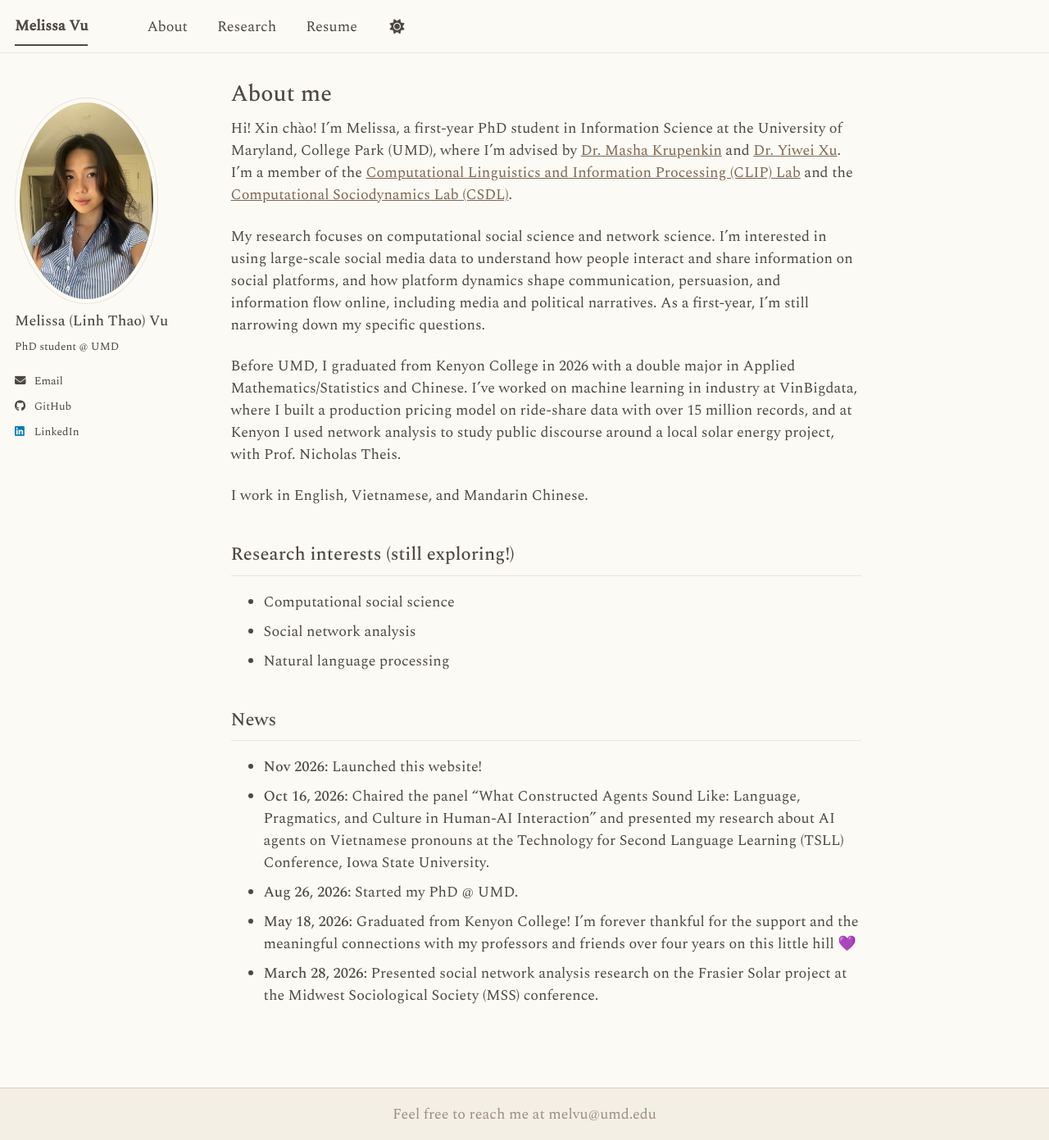
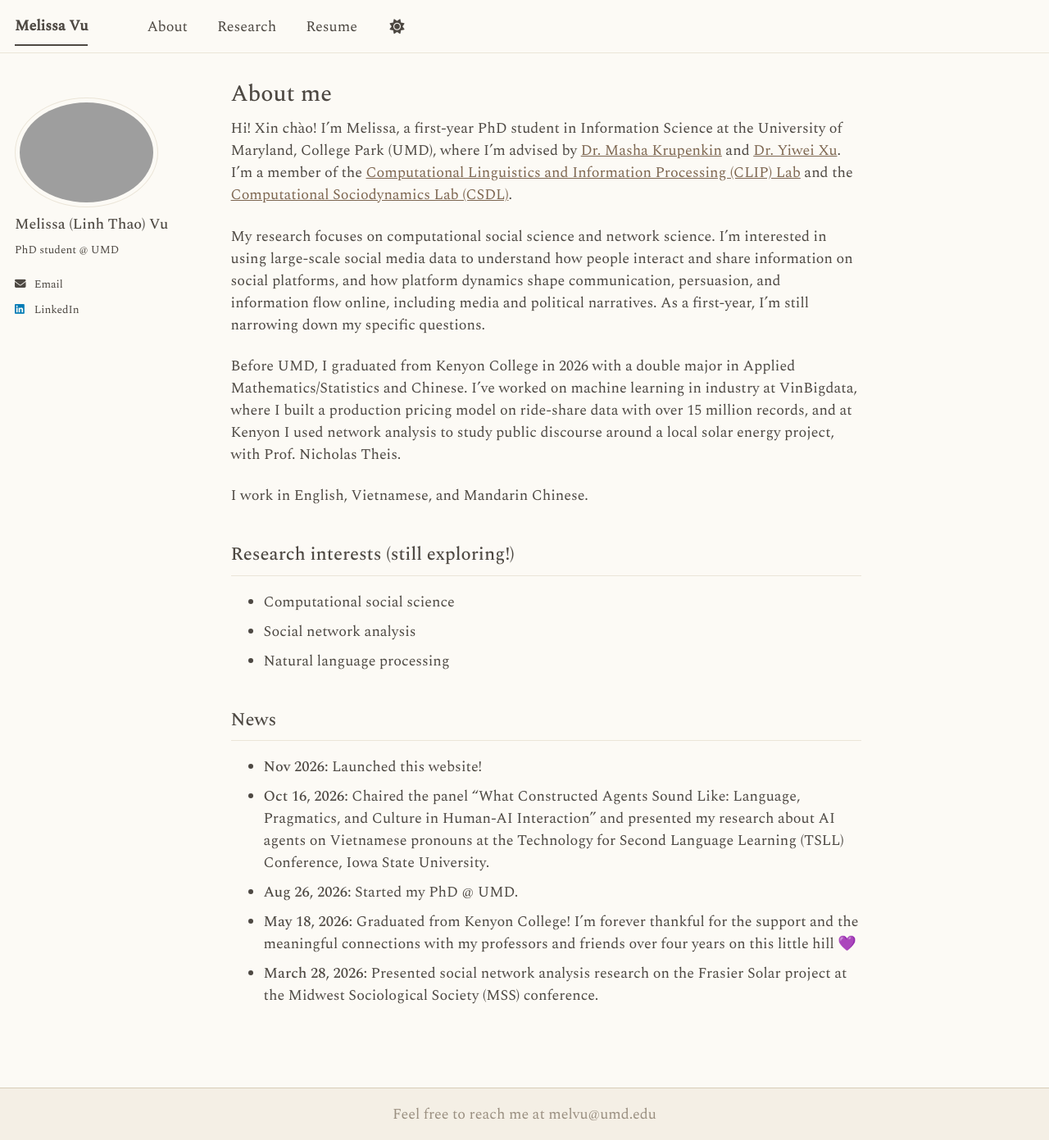
Before and after one commit to melvu-25/melvu-25.github.io, a Jekyll site: the page built from _pages/about.md, in a window 1280 px wide and 1391 px high. Shown: the whole window at 82% size. Built offline with Jekyll 4.4.1, drawn with Linux system fonts in a browser that asks for light colours; a script bundle is joined from its source files by our own code; a style sheet for code colours, icons or effects is not loaded.

Commit message:
Update author avatar and GitHub username

```diff
--- a/_config.yml
+++ b/_config.yml
@@ -23,7 +23,7 @@ repository               : "melvu-25/melvu-25.github.io"
 #               Additional customization can be done by editing /_includes/author-profile.html
 author:
   # Biographic information
-  avatar           : "profile2.png"
+  avatar           : "profile3.png"
   name             : "Melissa (Linh Thao) Vu"
   pronouns         : # example: "she/her"
   bio              : "PhD student @ UMD"
@@ -49,7 +49,7 @@ author:
   bitbucket        : # Username - Update with your username on the site
   codepen          : # Username
   dribbble         : # Username
-  github           : "melvu-25"
+  github           : #"melvu-25"
   kaggle           : # Username
   stackoverflow    : # User number or user number and name (i.e., use "1" or "1/jeff-atwood")
 
```
